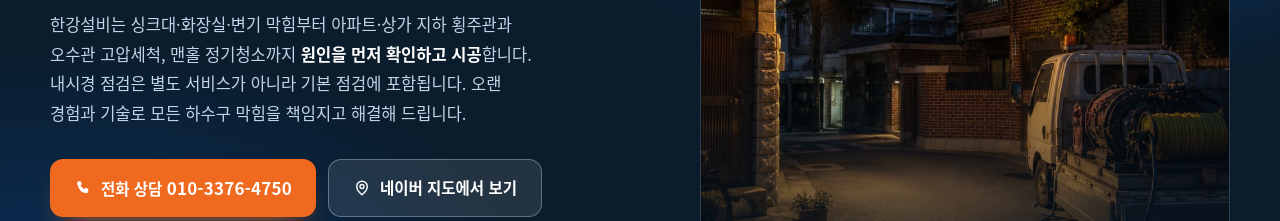
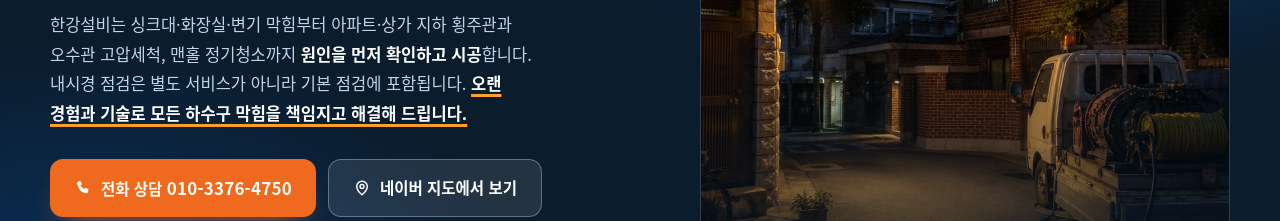
Before and after one commit to yune68q-jpg/Under, a plain HTML site: page index.html in a window 1280 px wide. Shown: the part 325-546 px from the top of the page. Drawn offline with Linux system fonts and the light colour scheme.

Commit message:
히어로 소개 문구 강조: 굵은 흰색 글씨 + 주황 밑줄(hero-highlight)

```diff
--- a/index.html
+++ b/index.html
@@ -135,6 +135,17 @@
   .hero h1 em{font-style:normal;color:#7fc0ff}
   .hero-lead{font-size:16.5px;line-height:1.8;color:#c2d5e6;max-width:30em}
   .hero-lead strong{color:#fff;font-weight:700}
+  .hero-lead .hero-highlight{
+    color:#fff;
+    font-weight:800;
+    -webkit-text-fill-color:#fff;
+    text-decoration-line:underline;
+    text-decoration-style:solid;
+    text-decoration-color:#ffa02e;
+    text-decoration-thickness:.17em;
+    text-underline-offset:.24em;
+    text-decoration-skip-ink:none;
+  }
   .hero-actions{display:flex;flex-wrap:wrap;gap:12px;margin-top:30px}
   .btn{
     display:inline-flex;align-items:center;justify-content:center;gap:9px;
@@ -675,7 +686,7 @@
           한강설비는 싱크대·화장실·변기 막힘부터 아파트·상가 지하 횡주관과 오수관 고압세척,
           맨홀 정기청소까지 <strong>원인을 먼저 확인하고 시공</strong>합니다.
           내시경 점검은 별도 서비스가 아니라 기본 점검에 포함됩니다.
-          오랜 경험과 기술로 모든 하수구 막힘을 책임지고 해결해 드립니다.
+          <strong class="hero-highlight">오랜 경험과 기술로 모든 하수구 막힘을 책임지고 해결해 드립니다.</strong>
         </p>
         <div class="hero-actions">
           <a class="btn btn-call" href="tel:01033764750">
```
